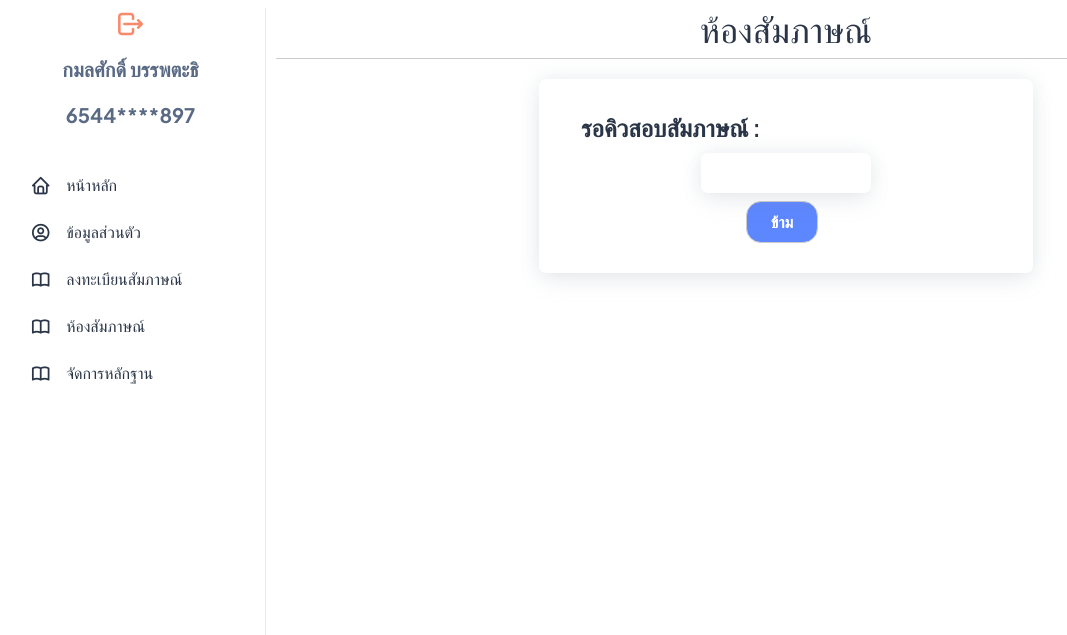
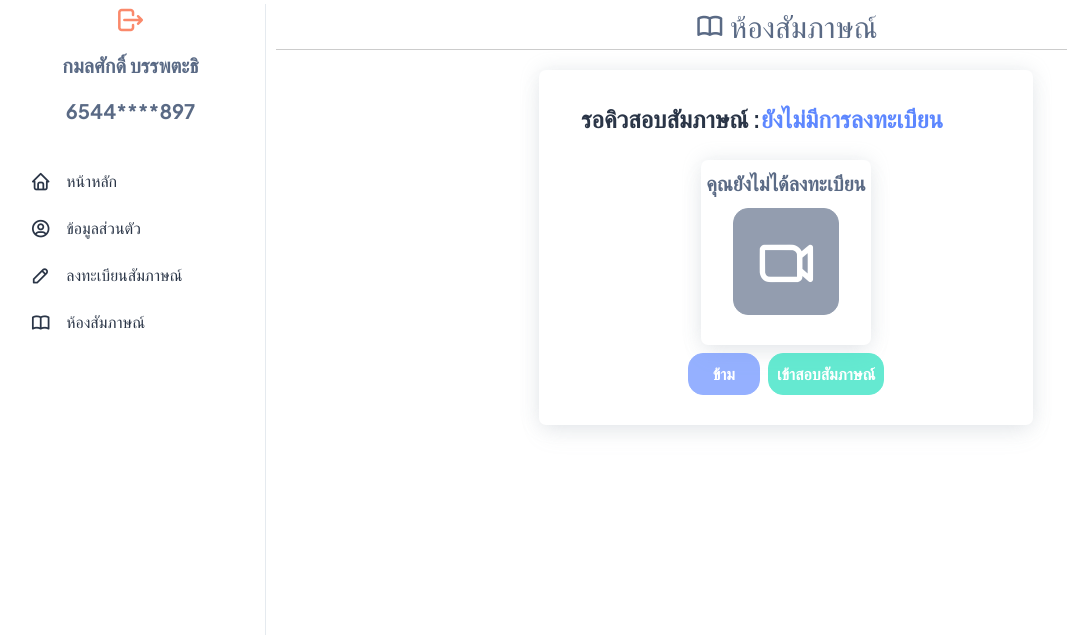
Before and after one commit to Kamonsak1/WebProject_interview, a Django app: page /Student_room in a window 1280 px wide. Shown: the top 635 px of the page, without its empty margins (4-1071 px from the left). Run offline with Django 3.2, Linux system fonts and the light colour scheme; a user stored in the database is signed in; data comes from the database, SQL or seed files in the repository; both versions use the stored data as it was after the commit; data that the repository does not hold is empty; some libraries are stand-ins or nearby versions.

Commit message:
Interviewer/Student เสร็จแล้วแต่ต้องปรับปรุง

```diff
--- a/interview/templates/interviewer/Interviewer_page.html
+++ b/interview/templates/interviewer/Interviewer_page.html
@@ -9,7 +9,9 @@
         {% extends 'Interviewer/base/n_base.html' %}
 
         {% block topic %}
-        <h1 class="text-3xl text-gray-100 mt-2 text-center">หน้าหลัก</h1>
+        <div class="fs-8 mt-1 text-muted text-center">
+            <span><i class="ti ti-home"></i> หน้าหลัก</span>
+        </div>
         {% endblock %}
         {% block content %}
         <div class="container-fluid">
--- a/interview/templates/interviewer/base/n_base.html
+++ b/interview/templates/interviewer/base/n_base.html
@@ -5,8 +5,9 @@
         <meta charset="utf-8">
         <meta name="viewport" content="width=device-width, initial-scale=1">
         <link rel="stylesheet" href="{% static 'css/styles.min.css' %}" />
-        <link rel="stylesheet" href="{% static 'css/admin_css/styles_Faculty.css' %}" />
         <script src="{% static 'js/toggleiptions.js' %}"></script>
+        {% block css_js %}
+        {% endblock %}
       </head>
     <body>
         {% include 'Interviewer/base/n_sidebar.html' %}
--- a/interview/templates/manager/base/n_sidebar.html
+++ b/interview/templates/manager/base/n_sidebar.html
@@ -103,7 +103,7 @@
               <span>
                 <i class="ti ti-book"></i>
               </span>
-              <span class="hide-menu fs-4">จัดการสัมภาณ์</span>
+              <span class="hide-menu fs-4">จัดการสัมภาษณ์</span>
             </a>
           </li>
 
@@ -128,7 +128,7 @@
           <li class="sidebar-item">
             <a class="sidebar-link" href="{% url 'Manager_Print_Interview'%}" aria-expanded="false">
               <span>
-                <i class="ti ti-alien"></i>
+                <i class="ti ti-book"></i>
               </span>
               <span class="hide-menu fs-4">พิมพ์ผลสัมภาษณ์</span>
             </a>
--- a/interview/templates/student/Student_page.html
+++ b/interview/templates/student/Student_page.html
@@ -1,7 +1,9 @@
 {% extends 'student/base/n_base.html' %}
 
 {% block topic %}
-<h1 class="text-3xl text-gray-100 mt-2 text-center">หน้าหลัก</h1>
+<div class="fs-8 mt-1 text-muted text-center">
+    <span><i class="ti ti-home"></i> หน้าหลัก</span>
+</div>
 <div class="container-fluid">
     <div class="container-fluid">
         <div class="card">
--- a/interview/templates/student/Student_register.html
+++ b/interview/templates/student/Student_register.html
@@ -6,7 +6,9 @@
 <script src="{% static 'js/student/document.js' %}"></script>
 {% endblock %}
 {% block topic %}
-<h1 class="text-3xl text-gray-100 mt-2 text-center">ลงทะเบียนสัมภาษณ์</h1>
+<div class="fs-8 mt-1 text-muted text-center">
+    <span><i class="ti ti-pencil"></i> ลงทะเบียนสัมภาษณ์</span>
+  </div>
 {% endblock %}
 {% block content %}
 <div class="pt-14 px-2">
--- a/interview/templates/student/Student_room.html
+++ b/interview/templates/student/Student_room.html
@@ -6,7 +6,9 @@
 {% endblock %}
 
 {% block topic %}
-<h1 class="text-3xl text-gray-100 mt-2 text-center">ห้องสัมภาษณ์</h1>
+<div class="fs-8 mt-1 text-muted text-center">
+    <span><i class="ti ti-book"></i> ห้องสัมภาษณ์</span>
+  </div>
 {% endblock %}
 {% block content %}
 <div class="pt-14 px-2">
@@ -19,8 +21,10 @@
     <div class="row mt-3 justify-content-center">
         <div class="card col-lg-6">
             <div class="card-body">
-                <p class="card-title fw-semibold mb-2 fs-7">รอคิวสอบสัมภาษณ์ : </p>
-                <div id="round_name"></div>
+                <div class="card-title mb-2 fs-7 d-flex" >
+                    <p class="fw-semibold">รอคิวสอบสัมภาษณ์ : </p>
+                    <div class="text-primary fw-medium" id="round_name"></div>
+                </div>
                 <div class="card mb-1 col-lg-5 text-center mx-auto">
                     <div id="queue_time" style="margin-bottom: -20px;">
                     </div>
@@ -28,7 +32,7 @@
                     </div>
                 </div>
                 <div class="d-flex justify-content-center mt-2">
-                    <button  onclick="skip_confirm()" class=" search-bordered btn btn-primary px-4 p-2 fs-4 fw-bolder me-2">ข้าม</button>
+                    <div id="skip-btn" ></div>
                     <div id="join-btn" class=""></div>
                 </div>
             </div>
@@ -66,34 +70,55 @@
         .then(response => response.json())
         .then(data => {
             let item = data[0];
+
+            let skip_btn = '<button class=" search-bordered btn btn-primary px-4 p-2 fs-4 fw-bolder me-2" onclick="skip_confirm()">ข้าม</button>';
+            document.getElementById('skip-btn').innerHTML = skip_btn;
+
             if (item.queue_time > 0 && item.queue_time < 20) {
-            let content = '<p class="fs-6 fw-bolder mt-2 mb-0 text-danger">' + item.queue_time + ' นาที</p>';
-            document.getElementById('queue_time').innerHTML = content;
+                let content = '<p class="fs-6 fw-bolder mt-2 mb-0 text-danger">' + item.queue_time + ' นาที</p>';
+                document.getElementById('queue_time').innerHTML = content;
             } else if (item.queue_time === 0) {
-            let content = '<p class="fs-6 fw-bolder mt-2 mb-0 text-secondary">ถึงคิวสอบของคุณแล้ว</p>';
-            document.getElementById('queue_time').innerHTML = content;
+                let content = '<p class="fs-6 fw-bolder mt-2 mb-0 text-secondary">ถึงคิวสอบของคุณแล้ว</p>';
+                document.getElementById('queue_time').innerHTML = content;
+            } else if (item.queue_time > 20 ){
+                let content = '<p class="fs-6 fw-bolder mt-2 mb-0">' + item.queue_time + ' นาที</p>';
+                document.getElementById('queue_time').innerHTML = content;
+            } else {
+                let content = '<p class="fs-6 fw-bolder mt-2 mb-0">คุณยังไม่ได้ลงทะเบียน</p>';
+                document.getElementById('queue_time').innerHTML = content;
             }
 
             if (item.round) {
-                let round = '<p>' + item.round +'</p>';
-                document.getElementById('round_name').innerHTML = round;
+                if (item.round === "ยังไม่มีการลงทะเบียน" ) {
+                    let round = '<p class="fw-semibold">ยังไม่มีการลงทะเบียน</p>';
+                    document.getElementById('round_name').innerHTML = round;
+                    let skip_btn = '<button class=" search-bordered btn btn-primary px-4 p-2 fs-4 fw-bolder me-2" onclick="skip_confirm()" disabled>ข้าม</button>';
+                    document.getElementById('skip-btn').innerHTML = skip_btn;
+                } else {
+                    const text = item.round.split('|');
+                    let round = '<p>' + text[0] + " " + text[1] +'</p>';
+                    let round_to_action = '<input type="hidden" name="skip" id="skip" value="' + item.round + '">';
+                    document.getElementById('round_name').innerHTML = round;
+                    document.getElementById('round_to_action').innerHTML = round_to_action;
+                }
             }
 
             if (item.link) {
                 let link = '<a class="search-bordered btn btn-success px-9 py-9 " href="' + item.link +'" target="_blank" ><i class="ti fs-9 ti-brand-zoom"></i></a>';
                 let link2 = '<a class="search-bordered btn btn-success p-2 fs-4 fw-bolder" href="' + item.link +'" target="_blank" >เข้าสอบสัมภาษณ์</a>';
                 document.getElementById('meet').innerHTML = link;
-                document.getElementById('join-btn').innerHTML = link2
+                document.getElementById('join-btn').innerHTML = link2;
             } else {
                 let link = '<button class="search-bordered btn btn-muted px-9 py-9" disabled><i class="ti fs-9 ti-brand-zoom"></i></button>';
                 let link2 = '<button class="search-bordered btn btn-success p-2 fs-4 fw-bolder" disabled>เข้าสอบสัมภาษณ์</button>';
                 document.getElementById('meet').innerHTML = link;
-                document.getElementById('join-btn').innerHTML = link2
+                document.getElementById('join-btn').innerHTML = link2;
             }
 
             if (item.queue_time === 0) {
                 playAudio();
             }
+
         })
         .catch(error => console.error('Error:', error));
 }
@@ -112,7 +137,7 @@
     </div>
     <form method="post" class="container mt-4">
         {% csrf_token %}
-        <input type="hidden" name="skip" id="skip" value="skip">
+        <div id="round_to_action"></div>
         <div class="text-center">
             <button type="submit" onclick="resetAudioPlayCount()" class="btn btn-info btn-lg me-2">ยืนยัน</button>
             <a href="/Student_room" class="btn btn-danger btn-lg">ยกเลิก</a>
--- a/interview/templates/student/base/n_sidebar.html
+++ b/interview/templates/student/base/n_sidebar.html
@@ -49,7 +49,7 @@
           <li class="sidebar-item">
             <a class="sidebar-link" href="{% url 'Student_register'%}" aria-expanded="false">
               <span>
-                <i class="ti ti-book"></i>
+                <i class="ti ti-pencil"></i>
               </span>
               <span class="hide-menu fs-4">ลงทะเบียนสัมภาษณ์</span>
             </a>
@@ -64,14 +64,14 @@
             </a>
           </li>
 
-          <li class="sidebar-item">
+          <!-- <li class="sidebar-item">
             <a class="sidebar-link" href="{% url 'Student_evidence'%}" aria-expanded="false">
               <span>
                 <i class="ti ti-book"></i>
               </span>
               <span class="hide-menu fs-4">จัดการหลักฐาน</span>
             </a>
-          </li>
+          </li> -->
 
         </ul>
       </nav>
--- a/interview/views.py
+++ b/interview/views.py
@@ -14,7 +14,7 @@ from django.shortcuts import get_object_or_404
 import pandas as pd
 import random
 from django.contrib.auth import update_session_auth_hash
-from django.db.models import Q,F
+from django.db.models import Q,F,Func
 import string
 from django.contrib.auth.hashers import make_password
 from datetime import datetime
@@ -288,17 +288,6 @@ def Interviewer_room(request):
         student_status.save()
         return redirect(request.META.get('HTTP_REFERER', 'fallback-url'))
 
-    elif request.method == "POST" and "reset" in request.POST:
-        InterviewNow.objects.filter(interviewer=request.user)
-        student_status = InterviewStatus.objects.all()
-        interviewing_now = InterviewNow.objects.get(interviewer=request.user)
-        interviewing_now.student = None
-        interviewing_now.save()
-        for s in student_status:
-            s.status = "พร้อมสอบ"
-            s.save()
-        return redirect(request.META.get('HTTP_REFERER', 'fallback-url'))
-
     link = InterviewLink.objects.get(user=request.user)
 
     interviewer_interviewing = InterviewNow.objects.get(interviewer=request.user)
@@ -382,7 +371,9 @@ def Student_register(request):
 @user_passes_test(is_Student)
 def Student_room(request):
     if request.method == "POST" and "skip" in request.POST:
-        student_status = InterviewStatus.objects.get(user=request.user)
+        round_split = request.POST.get("skip").split('|')
+        round = Round.objects.get(round_name=round_split[0],academic_year=round_split[1])
+        student_status = InterviewStatus.objects.get(user=request.user,round=round)
         student_status.status = "ข้าม"
         student_status.reg_at = datetime.now()
         student_status.save()
@@ -410,13 +401,19 @@ def interview_status(request):
         if all_round:
             r = all_round.first()
             reg = InterviewStatus.objects.get(status__in=["พร้อมสอบ", "กำลังสอบ", "ข้าม"],user=request.user,round=r.round)
-        interview_statuses = InterviewStatus.objects.filter(status__in=["พร้อมสอบ", "กำลังสอบ", "ข้าม"],round=reg.round).order_by('reg_at')
-        round_now = f"{interview_statuses.first().round.round_name} {interview_statuses.first().round.academic_year}"
-        for index, status in enumerate(interview_statuses):
-            if status.user == request.user:
-                user_position = index
-                break
-        queue_time = user_position*10
+            interview_statuses = InterviewStatus.objects.filter(status__in=["พร้อมสอบ", "กำลังสอบ", "ข้าม"],round=reg.round).order_by('reg_at')
+            round_now = f"{interview_statuses.first().round.round_name}|{interview_statuses.first().round.academic_year}"
+            for index, status in enumerate(interview_statuses):
+                if status.user == request.user:
+                    user_position = index
+                    break
+            queue_time = user_position*10
+        else:
+            queue_time = "คุณยังไม่ได้มีการลงทะเบียน"
+            round_now = "ยังไม่มีการลงทะเบียน"
+    else:
+        queue_time = "คุณยังไม่ได้มีการลงทะเบียน"
+        round_now = "ยังไม่มีการลงทะเบียน"
     link = None
     interviewing = InterviewNow.objects.filter(student=request.user)
     if interviewing:
```
Also changed, not shown: interview/static/js/interviewer/interview_room.js (+10 -1 lines), interview/templates/interviewer/Interviewer_room.html (+21 -13 lines), db.sqlite3.
